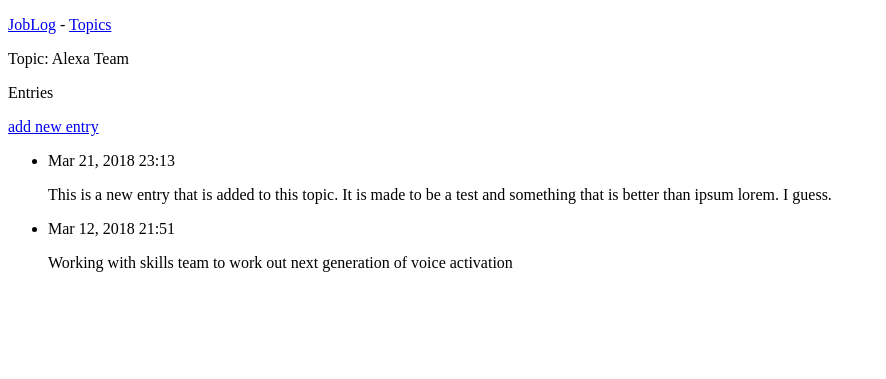
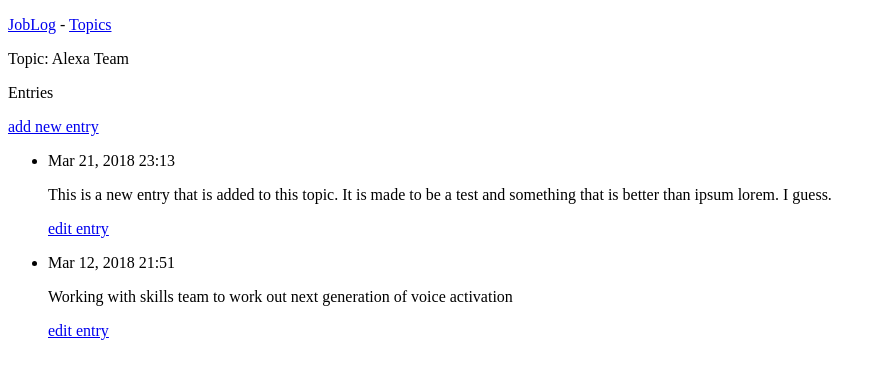
Before and after one commit to marco-zangari/job-log, a Django app: page /topics/1/ in a window 1280 px wide. Shown: the top 379 px of the page, without its empty margins (0-886 px from the left). Run offline with Django 3.2, Linux system fonts and the light colour scheme; data comes from the database, SQL or seed files in the repository.

Commit message:
new edit entry anchor from topic page

```diff
--- a/job_logs/templates/job_logs/topic.html
+++ b/job_logs/templates/job_logs/topic.html
@@ -12,6 +12,9 @@
         <li>
             <p>{{ entry.date_added|date:'M d, Y H:i' }}</p>
             <p>{{ entry.text|linebreaks }}</p>
+            <p>
+                <a href="{% url 'job_logs:edit_entry' entry.id %}">edit entry</a>
+            </p>
         </li>
     {% empty %}
         <li>
```
